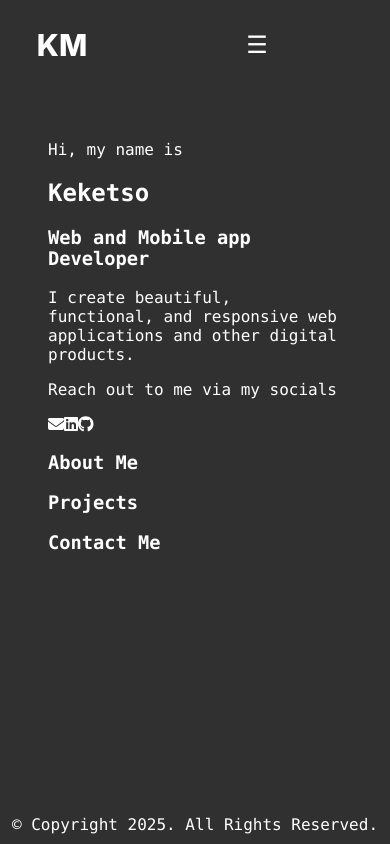
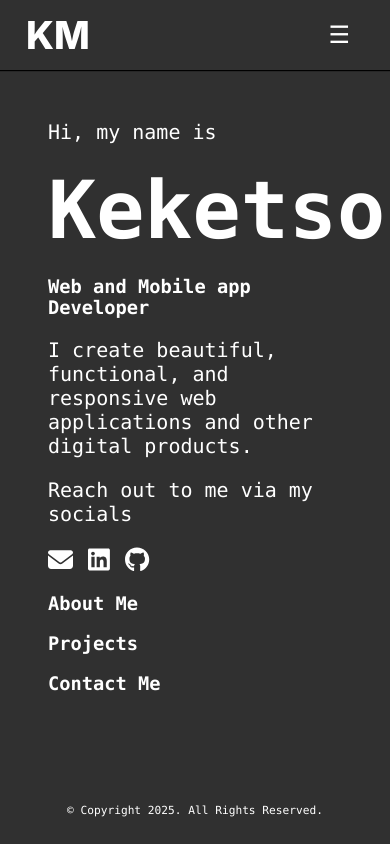
Before and after one commit to K-The-Coder/personal-portfolio, a React (Vite) app: page / in a window 390 px wide. Built offline with nearby package versions, Linux system fonts and the light colour scheme.

Commit message:
improved mobile-nav-bar part-1

```diff
--- a/src/components/Header.jsx
+++ b/src/components/Header.jsx
@@ -45,8 +45,8 @@ export default function Header(){
                 </ul>
             </nav>
             <nav className={`mobile-nav-bar ${isOpen ? 'open' : ''}`} ref={navRef}>
+                <span onClick={() => setIsOpen(!isOpen)} className="close-nav-bar-button">x</span>
                 <ul>
-                    <li onClick={() => setIsOpen(!isOpen)}><span className="close-nav-bar-button">x</span></li>
                     <li onClick={() => setIsOpen(false)}><a href="#hero-section">Home</a></li>
                     <li onClick={() => setIsOpen(false)}><a href="#about-section" >About</a></li>
                     <li onClick={() => setIsOpen(false)}><a href="#projects-section" >Projects</a></li>
--- a/src/index.css
+++ b/src/index.css
@@ -6,10 +6,15 @@
 
 body {
     margin: 0;
+    padding: 0;
     display: flex;
     flex-direction: column;
     align-items: center;
     justify-content: center;
+}
+
+#root {
+    width: 100%;
 }
 
 header {
@@ -20,12 +25,13 @@ header {
     position: sticky;
     top: 0;
     width: 100%;
+    box-shadow: 0 0 1px 1px black;
 }
 
 .logo {
     width: 104px;
     font-family: 'Inter', sans-serif;
-    font-size: 58px;
+    font-size: 45px;
     font-weight: 800;
     padding: 10px;
     text-align: center;
@@ -34,19 +40,21 @@ header {
     align-items: center;
 }
 
-.menu-toggle{
+.menu-toggle {
+    position: fixed;
+    right: 40px;
     display: none;
     font-size: 24px;
     cursor: pointer;
 }
 
-.mobile-nav-bar{
+.mobile-nav-bar {
     display: flex;
     position: fixed;
     top: 0;
-    right: -220px;
+    right: -250px;
     height: 100%;
-    width: 200px;
+    width: 210px;
     background-color: #303030;
     color: #FFF;
     padding: 60px 20px;
@@ -55,24 +63,33 @@ header {
     z-index: 1000;
 }
 
-.mobile-nav-bar li{
-    list-style: none;;
+.mobile-nav-bar li {
+    list-style: none;
 }
 
 .mobile-nav-bar a {
-  display: block;
-  margin-bottom: 20px;
-  color: white;
-  text-decoration: none;
+    display: block;
+    margin-bottom: 20px;
+    color: white;
+    text-decoration: none;
 }
 
-.mobile-nav-bar.open{
+.mobile-nav-bar.open {
     right: 0;
 }
 
-.close-nav-bar-button{
+span.close-nav-bar-button {
+    text-align: right;
     cursor: pointer;
     text-decoration: underline;
+}
+
+.nav-bar {
+    display: flex;
+    justify-content: center;
+    align-items: center;
+    padding: 0 20px;
+    width: 60%;
 }
 
 .nav-bar ul {
@@ -93,7 +110,7 @@ header {
     font-family: 'Inter', sans-serif;
     font-size: 1.2rem;
     text-decoration: none;
-    font-weight: lighter;
+
 }
 
 .nav-bar a:hover {
@@ -105,15 +122,33 @@ header {
     margin: 50px 0;
 }
 
+#hero-section p{
+    font-size: 20px;
+}
+
+#hero-section h1{
+    font-size: 80px;
+    margin: 0;
+}
+
+.socials{
+    display: flex;
+    align-items: center;
+    gap: 15px;
+}
+
+.socials a {
+    font-size: 25px;
+}
+
 footer {
-    display: flex;
-    justify-content: center;
-    align-items: center;
-    flex-shrink: 0;
+    display: block;
+    text-align: center;
     position: fixed;
+    bottom: 0;
     left: 0;
     right: 0;
-    bottom: 0;
+    height: 30px;
     margin-bottom: 10px;
 }
 
@@ -121,11 +156,11 @@ footer {
 
 @media (max-width: 600px) {
     .logo {
-        width: 104px;
+        width: 100px;
         font-family: 'Inter', sans-serif;
-        font-size: 30px;
+        font-size: 38px;
         font-weight: 800;
-        padding: 10px;
+        padding: 8px;
         text-align: center;
         display: flex;
         justify-content: center;
@@ -135,13 +170,26 @@ footer {
     header {
         display: flex;
         justify-content: space-between;
+        height: 70px;
     }
 
     .nav-bar ul {
         display: none;
     }
 
-    .menu-toggle{
+    .menu-toggle {
         display: block;
     }
+
+    footer {
+        display: block;
+        text-align: center;
+        position: fixed;
+        bottom: 0;
+        left: 0;
+        right: 0;
+        margin-bottom: 10px;
+        font-size: 0.7rem;
+        z-index: 500;
+    }
 }
```
